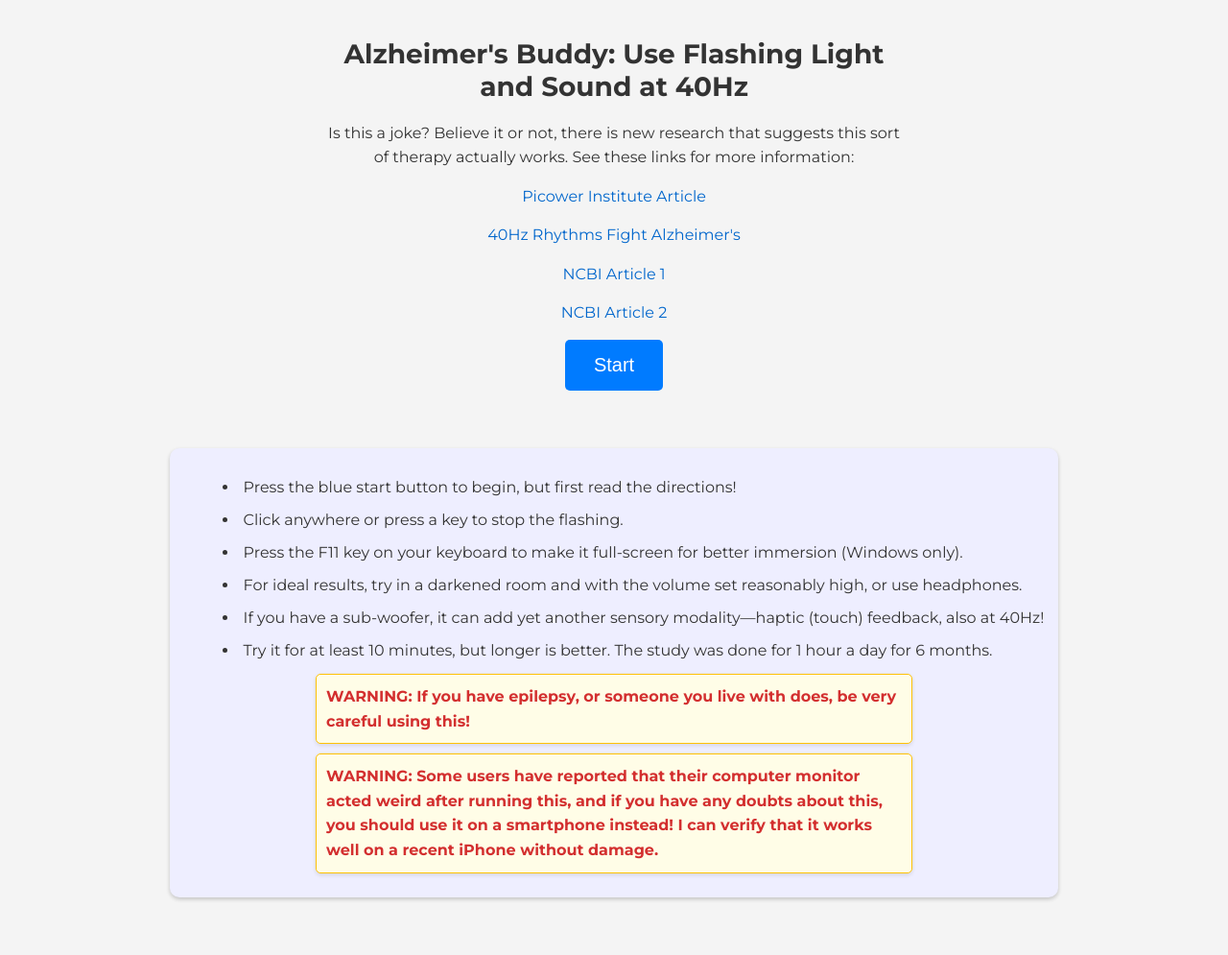
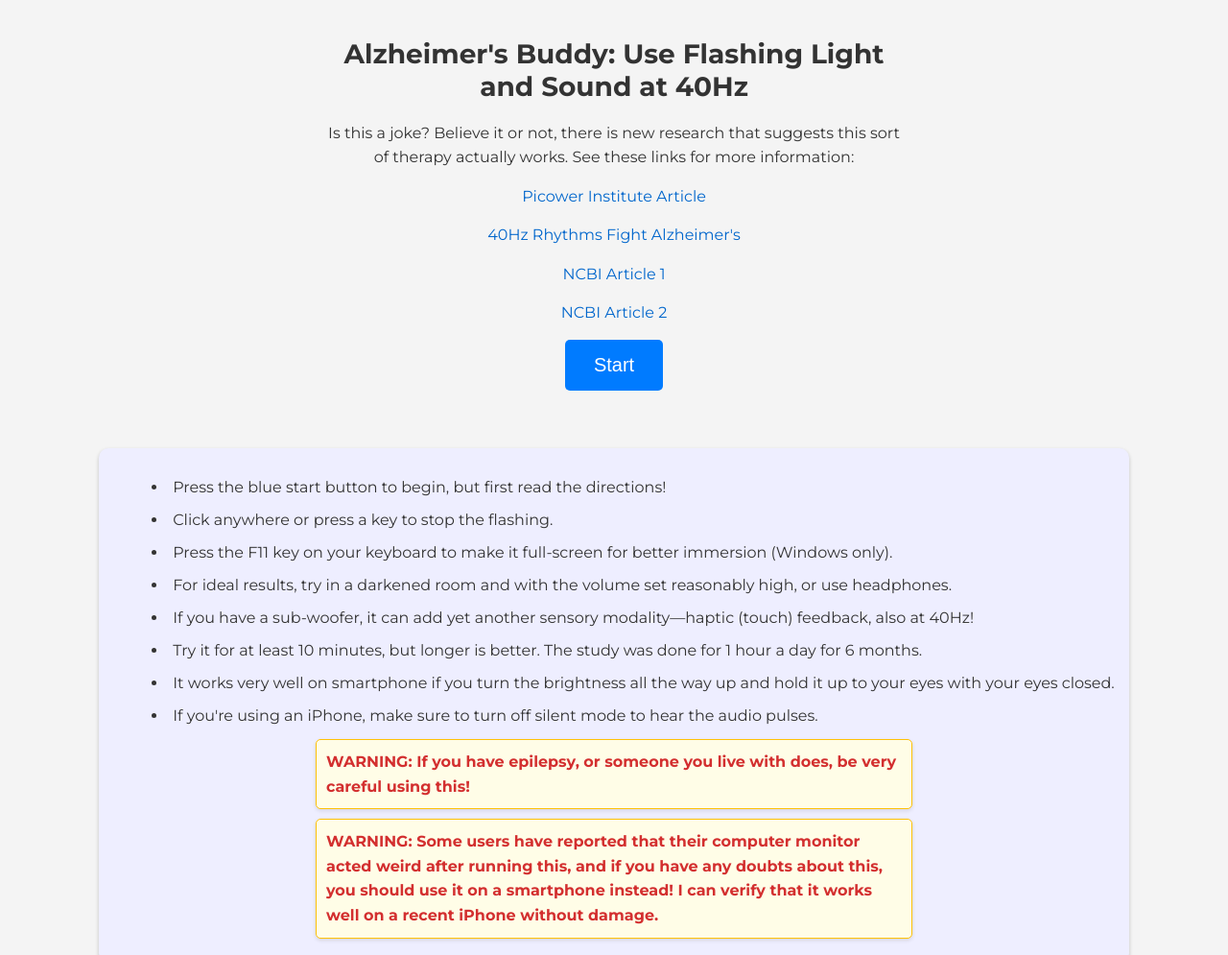
Before and after one commit to Dicklesworthstone/anti_alzheimers_flasher, a plain HTML site: page index.html in a window 1280 px wide. Shown: the top 995 px of the page at 96% size. Drawn offline with Linux system fonts and the light colour scheme.

Commit message:
Added more tips

```diff
--- a/index.html
+++ b/index.html
@@ -30,6 +30,7 @@
             margin: 15px 0;
             line-height: 1.6;
             font-size: 16px;
+            max-width: 600px;
         }
         a {
             color: #0066cc;
@@ -199,6 +200,8 @@
             <li>For ideal results, try in a darkened room and with the volume set reasonably high, or use headphones.</li>
             <li>If you have a sub-woofer, it can add yet another sensory modality—haptic (touch) feedback, also at 40Hz!</li>
             <li>Try it for at least 10 minutes, but longer is better. The study was done for 1 hour a day for 6 months.</li>
+            <li>It works very well on smartphone if you turn the brightness all the way up and hold it up to your eyes with your eyes closed.</li>
+            <li>If you're using an iPhone, make sure to turn off silent mode to hear the audio pulses.</li>
         </ul>
         <p class="warning">WARNING: If you have epilepsy, or someone you live with does, be very careful using this!</p>
         <p class="warning">WARNING: Some users have reported that their computer monitor acted weird after running this, and if you have any doubts about this, you should use it on a smartphone instead! I can verify that it works well on a recent iPhone without damage.</p>
```
